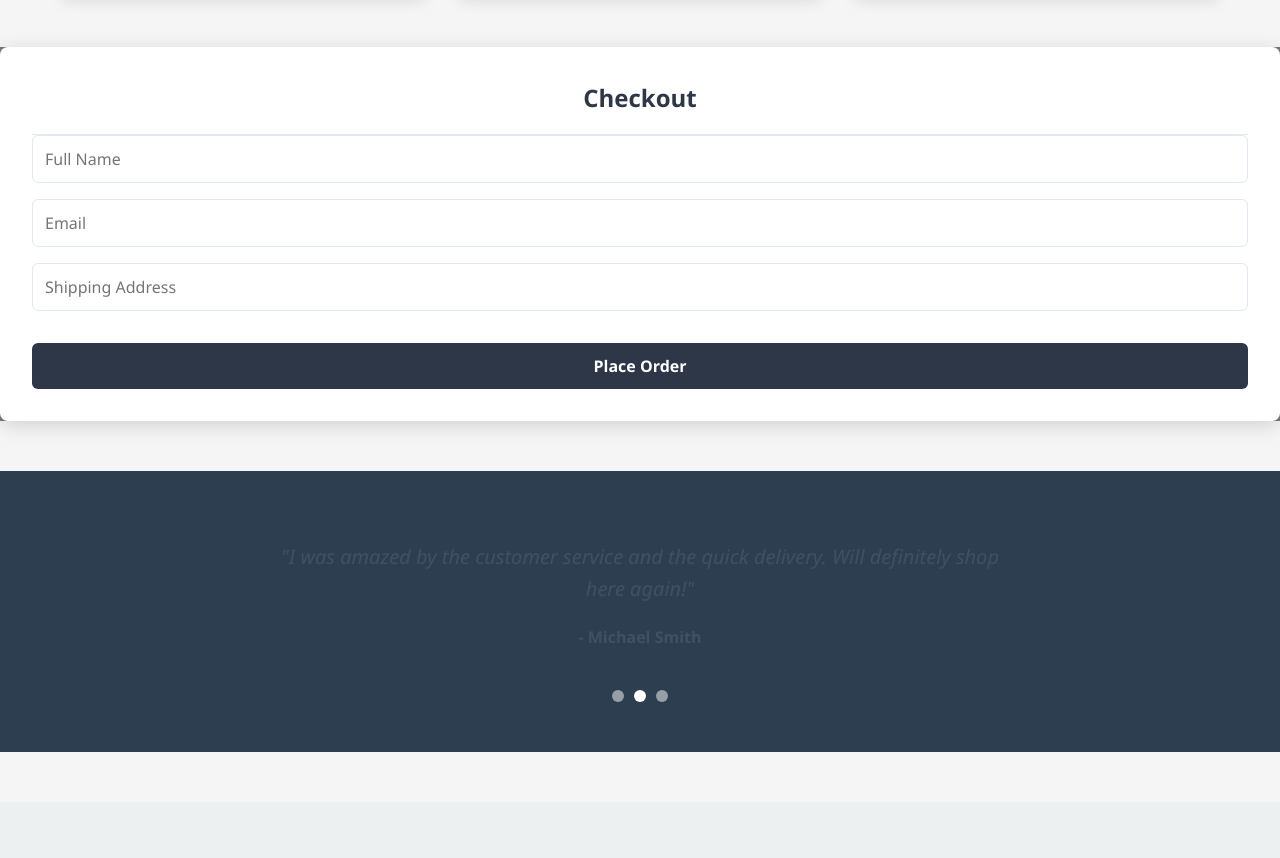
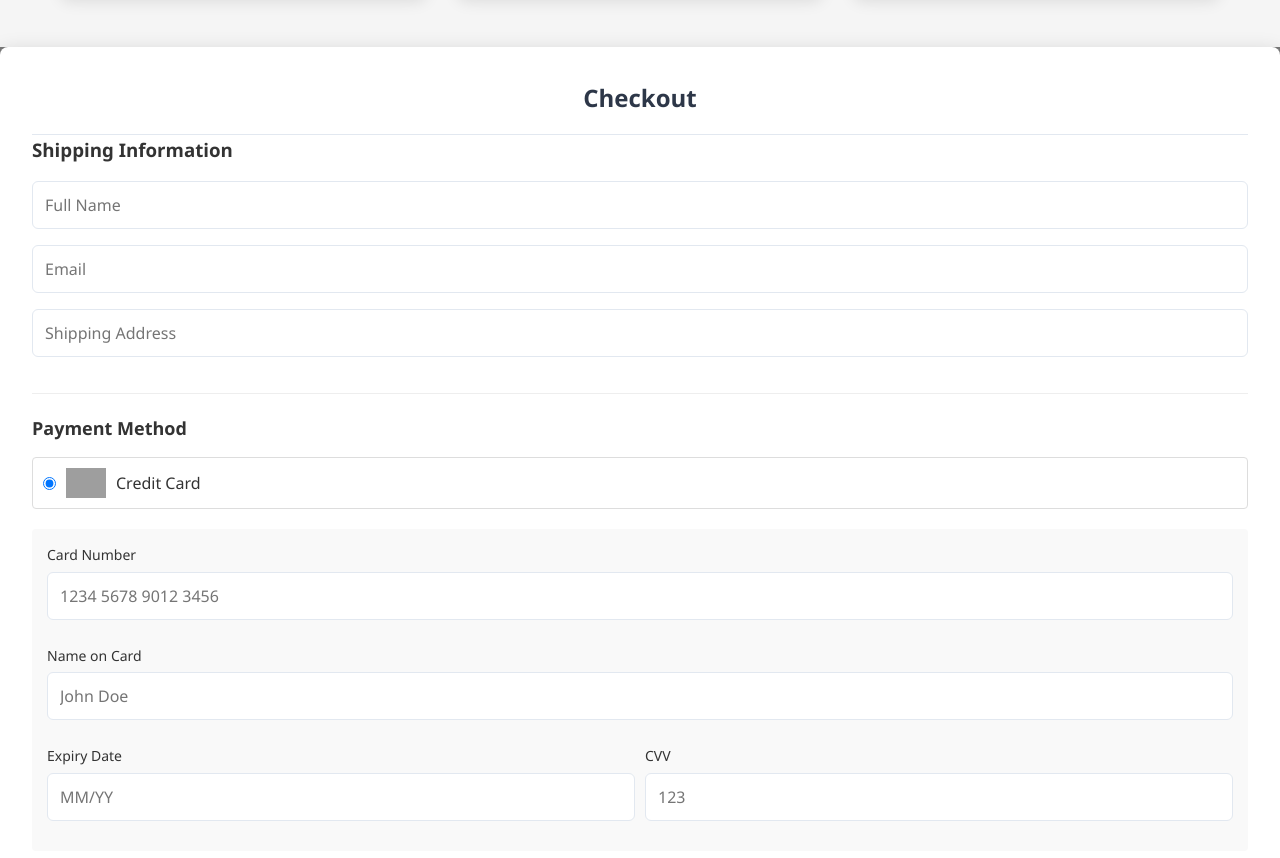
Before and after one commit to bele-dev1212/AB-Furniture-Project, a plain HTML site: page index.html in a window 1280 px wide. Shown: the part 2664-3522 px from the top of the page. Drawn offline with Linux system fonts and the light colour scheme; grey boxes are pictures that could not be loaded.

Commit message:
some modification

```diff
--- a/script.js
+++ b/script.js
@@ -420,5 +420,85 @@
 
             collectionModal.style.display = "block";
         }
+        // Payment Method Functionality
+document.addEventListener('DOMContentLoaded', function() {
+    // Handle payment method selection
+    const paymentOptions = document.querySelectorAll('.payment-option');
+    paymentOptions.forEach(option => {
+        option.addEventListener('click', function() {
+            paymentOptions.forEach(opt => opt.classList.remove('active'));
+            this.classList.add('active');
+
+            // Hide all payment details first
+            document.querySelectorAll('.payment-details').forEach(detail => {
+                detail.style.display = 'none';
+            });
+
+            // Show the selected payment details if available
+            const details = this.nextElementSibling;
+            if(details && details.classList.contains('payment-details')) {
+                details.style.display = 'block';
+            }
+        });
+    });
+
+    // Modify your existing checkout form to include payment
+    const checkoutForm = document.getElementById('checkoutForm');
+    if(checkoutForm) {
+        checkoutForm.innerHTML = `
+            <h3>Shipping Information</h3>
+            <input type="text" placeholder="Full Name" required>
+            <input type="email" placeholder="Email" required>
+            <input type="text" placeholder="Shipping Address" required>
+
+            <div class="payment-methods">
+                <h3 class="payment-title">Payment Method</h3>
+                <div class="payment-options">
+                    <div class="payment-option active">
+                        <input type="radio" name="payment" id="creditCard" checked>
+                        <img src="https://cdn-icons-png.flaticon.com/512/196/196578.png" alt="Credit Card" class="payment-icon">
+                        <label for="creditCard">Credit Card</label>
+                    </div>
+                    <div class="payment-details">
+                        <div class="card-elements">
+                            <div class="form-group">
+                                <label for="cardNumber">Card Number</label>
+                                <input type="text" id="cardNumber" placeholder="1234 5678 9012 3456" required>
+                            </div>
+                            <div class="form-group">
+                                <label for="cardName">Name on Card</label>
+                                <input type="text" id="cardName" placeholder="John Doe" required>
+                            </div>
+                            <div class="card-row">
+                                <div class="form-group">
+                                    <label for="expiryDate">Expiry Date</label>
+                                    <input type="text" id="expiryDate" placeholder="MM/YY" required>
+                                </div>
+                                <div class="form-group">
+                                    <label for="cvv">CVV</label>
+                                    <input type="text" id="cvv" placeholder="123" required>
+                                </div>
+                            </div>
+                        </div>
+                    </div>
+
+                    <div class="payment-option">
+                        <input type="radio" name="payment" id="paypal">
+                        <img src="https://cdn-icons-png.flaticon.com/512/2504/2504806.png" alt="PayPal" class="payment-icon">
+                        <label for="paypal">PayPal</label>
+                    </div>
+
+                    <div class="payment-option">
+                        <input type="radio" name="payment" id="bankTransfer">
+                        <img src="https://cdn-icons-png.flaticon.com/512/2489/2489755.png" alt="Bank Transfer" class="payment-icon">
+                        <label for="bankTransfer">Bank Transfer</label>
+                    </div>
+                </div>
+            </div>
+
+            <button type="submit" class="btn">Place Order</button>
+        `;
+    }
+});
 
         document.addEventListener('DOMContentLoaded', init);
--- a/style.css
+++ b/style.css
@@ -253,7 +253,91 @@
             margin-bottom: 10px;
             color: var(--primary);
         }
+        /* Payment Method Styles */
+.payment-methods {
+    margin: 20px 0;
+    border-top: 1px solid #eee;
+    padding-top: 20px;
+}
 
+.payment-title {
+    font-size: 18px;
+    margin-bottom: 15px;
+    color: #333;
+}
+
+.payment-options {
+    display: flex;
+    flex-direction: column;
+    gap: 10px;
+}
+
+.payment-option {
+    display: flex;
+    align-items: center;
+    padding: 10px;
+    border: 1px solid #ddd;
+    border-radius: 4px;
+    cursor: pointer;
+    transition: all 0.3s ease;
+}
+
+.payment-option:hover {
+    border-color: #8b5a2b;
+}
+
+.payment-option input {
+    margin-right: 10px;
+}
+
+.payment-icon {
+    width: 40px;
+    margin-right: 10px;
+}
+
+.payment-details {
+    display: none;
+    padding: 15px;
+    background: #f9f9f9;
+    border-radius: 4px;
+    margin-top: 10px;
+}
+
+.payment-option.active + .payment-details {
+    display: block;
+}
+
+.card-elements {
+    display: flex;
+    flex-direction: column;
+    gap: 10px;
+}
+
+.card-row {
+    display: flex;
+    gap: 10px;
+}
+
+.card-row .form-group {
+    flex: 1;
+}
+
+.form-group {
+    margin-bottom: 15px;
+}
+
+.form-group label {
+    display: block;
+    margin-bottom: 5px;
+    font-size: 14px;
+}
+
+.form-group input {
+    width: 100%;
+    padding: 10px;
+    border: 1px solid #ddd;
+    border-radius: 4px;
+}
 
         .products {
             display: grid;
```
Also changed, not shown: 1 other file.
